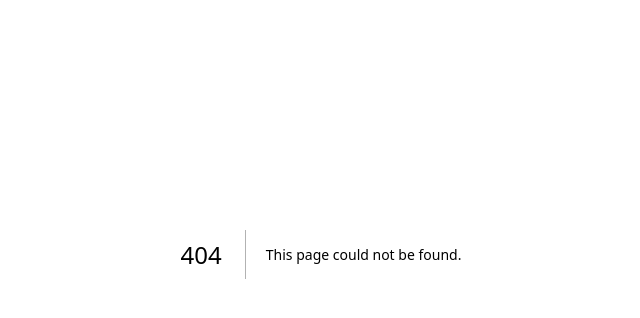
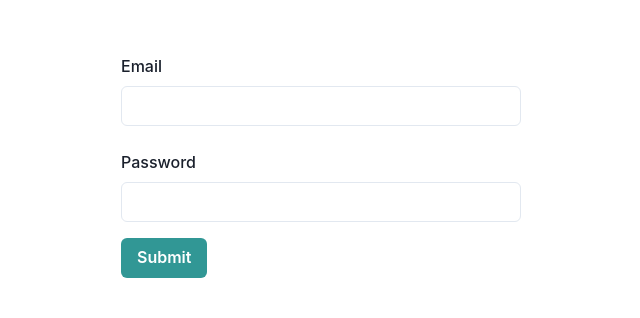
Before and after one commit to Arvind90475/travel-log-frontEnd-nextjs, a Next.js app: page /register in a window 1280 px wide. Before the commit this address had no page. Shown: the part 146-464 px from the top of the page, without its empty margins (319-959 px from the left). Built offline with nearby package versions, Linux system fonts and the light colour scheme.

Commit message:
configured with chakra ui and added register page

```diff
--- a/package.json
+++ b/package.json
@@ -11,10 +11,12 @@
     "@chakra-ui/theme-tools": "1.1.2",
     "@emotion/react": "11.1.5",
     "@emotion/styled": "11.1.5",
+    "formik": "^2.2.9",
     "framer-motion": "^4.0.3",
     "next": "latest",
     "react": "^17.0.2",
-    "react-dom": "^17.0.2"
+    "react-dom": "^17.0.2",
+    "yup": "^0.32.11"
   },
   "devDependencies": {
     "@types/node": "^14.6.0",
--- a/src/components/Footer.tsx
+++ /dev/null
@@ -1,5 +0,0 @@
-import { Flex, FlexProps } from '@chakra-ui/react'
-
-export const Footer = (props: FlexProps) => (
-  <Flex as="footer" py="8rem" {...props} />
-)
--- /dev/null
+++ b/src/components/InputField.tsx
@@ -0,0 +1,26 @@
+import {
+  FormControl,
+  FormErrorMessage,
+  FormLabel,
+  Input,
+} from "@chakra-ui/react";
+import { useField } from "formik";
+import React, { InputHTMLAttributes } from "react";
+
+type Props = InputHTMLAttributes<HTMLInputElement> & {
+  name: string;
+  label: string;
+};
+
+const InputField: React.FC<Props> = (props) => {
+  const [field, { error }] = useField(props);
+  return (
+    <FormControl isInvalid={!!error}>
+      <FormLabel htmlFor={field.name}>{props.label}</FormLabel>
+      <Input {...field} id={field.name} type={props.type} />
+      <FormErrorMessage>{error}</FormErrorMessage>
+    </FormControl>
+  );
+};
+
+export default InputField;
--- /dev/null
+++ b/src/components/Wrapper.tsx
@@ -0,0 +1,19 @@
+import { Box } from "@chakra-ui/react";
+import React from "react";
+
+interface Props {
+  variant?: "regular" | "small";
+}
+
+const Wrapper: React.FC<Props> = ({ children, variant = "regular" }) => {
+  return (
+    <Box
+      mx={"auto"}
+      maxW={variant === "regular" ? "800px" : "400px"}
+      w={"100%"}
+    >
+      {children}
+    </Box>
+  );
+};
+export default Wrapper;
--- /dev/null
+++ b/src/pages/register.tsx
@@ -0,0 +1,64 @@
+import { Box, Button } from "@chakra-ui/react";
+import { Form, Formik } from "formik";
+import React from "react";
+import * as Yup from "yup";
+import InputField from "../components/InputField";
+import Wrapper from "../components/Wrapper";
+
+interface Values {
+  email: string;
+  password: string;
+}
+
+const SignupSchema = Yup.object().shape({
+  email: Yup.string().email("Invalid email").required("Email is Required"),
+  password: Yup.string().required("Password is Required").min(6),
+});
+
+const Register = () => {
+  return (
+    <Wrapper variant="small">
+      <Box mt={"50%"}>
+        <Formik
+          initialValues={{
+            email: "",
+            password: "",
+          }}
+          validationSchema={SignupSchema}
+          onSubmit={(values, actions) => {
+            console.log(values);
+          }}
+        >
+          {({ isSubmitting }) => (
+            <Form>
+              <InputField
+                name="email"
+                label="Email"
+                placeholder="agc@gmail.com"
+                required
+              />
+
+              <Box mt={"6"}>
+                <InputField
+                  name="password"
+                  label="Password"
+                  type="password"
+                  required
+                />
+              </Box>
+              <Button
+                my={"4"}
+                type="submit"
+                isLoading={isSubmitting}
+                colorScheme="teal"
+              >
+                Submit
+              </Button>
+            </Form>
+          )}
+        </Formik>
+      </Box>
+    </Wrapper>
+  );
+};
+export default Register;
--- a/tsconfig.json
+++ b/tsconfig.json
@@ -4,7 +4,7 @@
     "lib": ["dom", "dom.iterable", "esnext"],
     "allowJs": true,
     "skipLibCheck": true,
-    "strict": false,
+    "strict": true,
     "forceConsistentCasingInFileNames": true,
     "noEmit": true,
     "esModuleInterop": true,
```
Also changed, not shown: src/components/CTA.tsx (deleted, +0 -31 lines), src/components/Container.tsx (deleted, +0 -19 lines), src/components/DarkModeSwitch.tsx (+6 -6 lines), src/components/Hero.tsx (deleted, +0 -17 lines), src/components/Main.tsx (deleted, +0 -13 lines), src/pages/index.tsx (+3 -54 lines), 1 other file (tests, documents, lock files or other folders).
